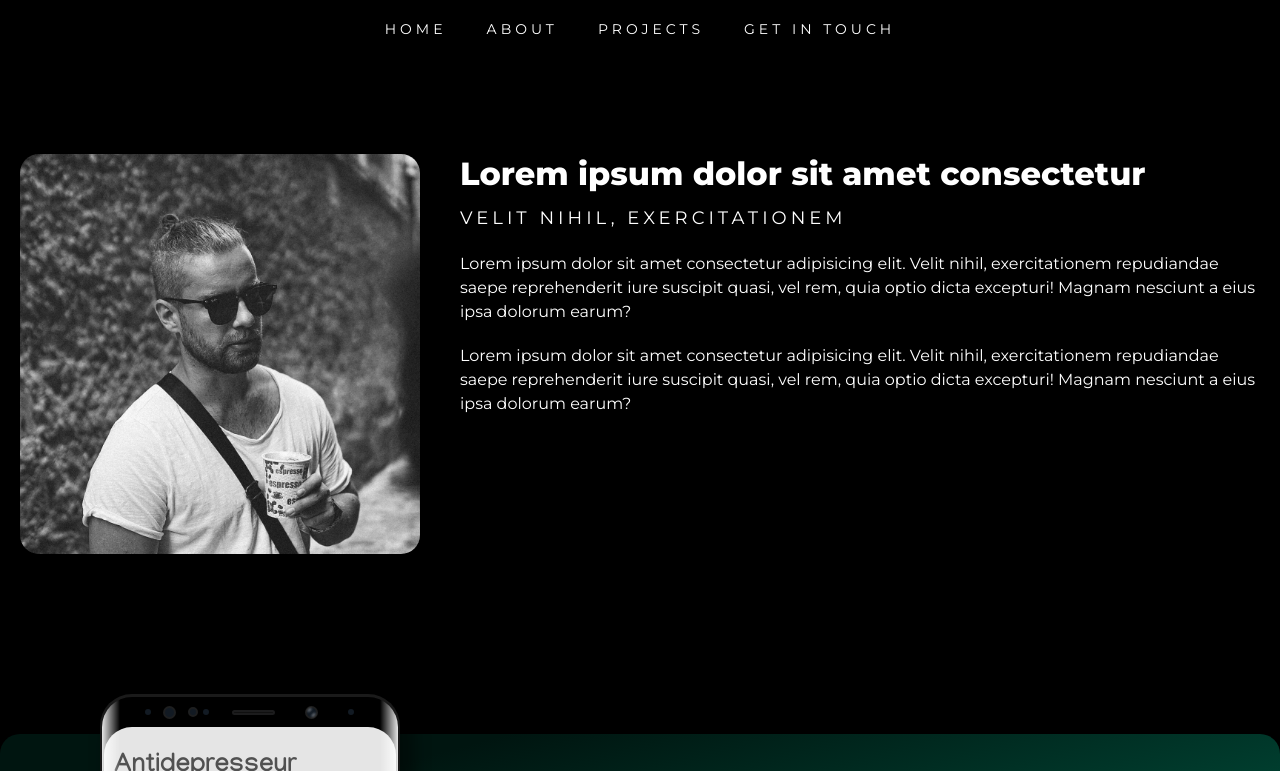
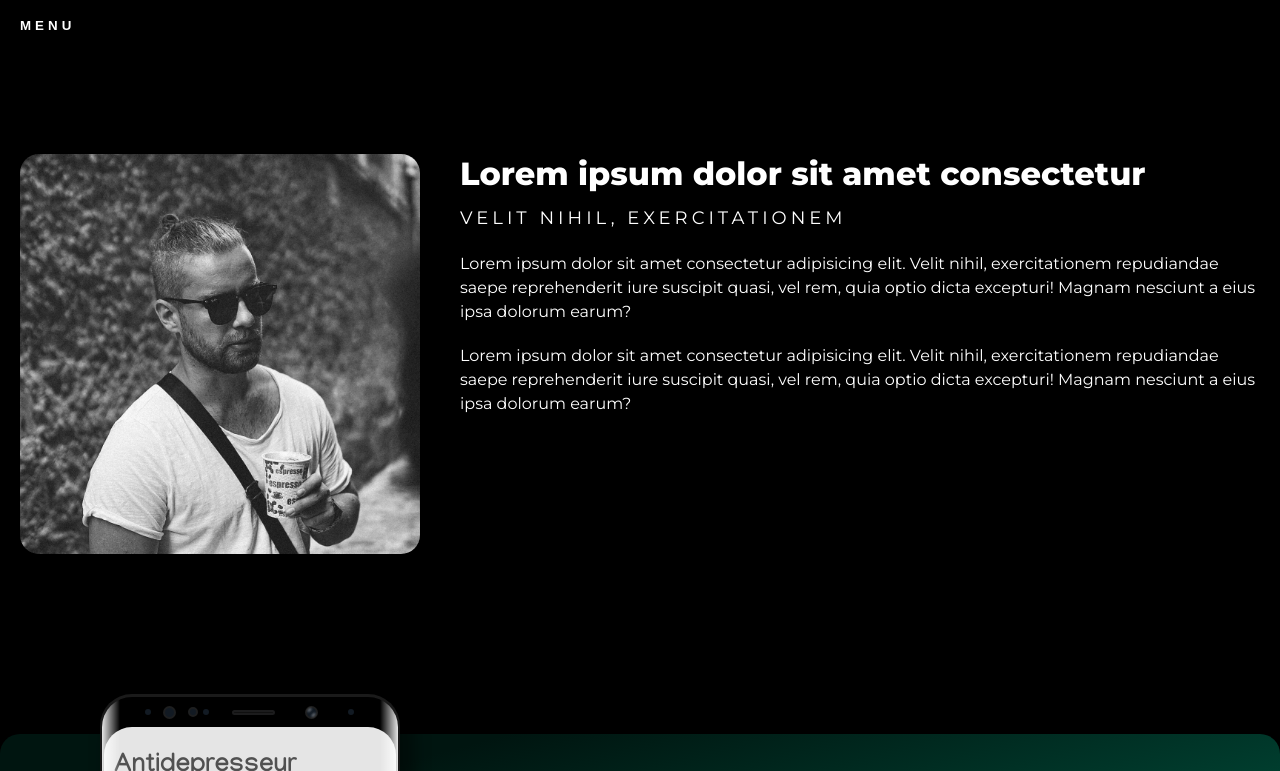
Before and after one commit to ma-zou/ma-zou.github.io, a plain HTML site: page index.html in a window 1280 px wide. Shown: the top 771 px of the page. Drawn offline with Linux system fonts and the light colour scheme; files whose address does not match are found by name.

Commit message:
Navbar / toggler added

```diff
--- a/assets/scripts/main.js
+++ b/assets/scripts/main.js
@@ -1,11 +1,15 @@
 window.onload = () => {
-    let inputs = document.querySelectorAll('input');
+    let inputs = document.querySelectorAll('input'),
+        navToggler = document.getElementById('navToggle');
+
+    navToggler.addEventListener('click', () => {document.body.classList.toggle('navOpen')});
 
     inputs.forEach((item) => {
         item.addEventListener('change', validate_form);
     })
 
     window.addEventListener('mousemove', fancy_cursor);
+
 }
 
 function fancy_cursor(e) {
--- a/assets/styles/scss/main.scss
+++ b/assets/styles/scss/main.scss
@@ -12,6 +12,10 @@
 	color: rgba(255,255,255,1);
 	font-family: $main-font;
 	overflow-x: hidden;
+
+	&.navOpen {
+		overflow-y:hidden;
+	}
 }
 
 p {
@@ -94,7 +98,7 @@
 	}
 }
 
-button, .button {
+button:not(.basic), .button {
 	color: white;
 	font-size: 14px;
 	background: rgba(#001510,1);
@@ -115,28 +119,95 @@
 }
 
 header {
+	.topbar {
+		height: 50px;
+		background: black;
+		position: fixed;
+		z-index:50;
+		width: 100%;
+		display: flex;
+		align-items: center;
+		padding: 0 20px;
+
+		button {
+			background: none;
+			border: none;
+			color: white;
+			position: relative;
+			font-weight: 800;
+			transition: all 300ms;
+			letter-spacing: 4px;
+			outline:none;
+			cursor: url(/assets/images/dot.png), auto;
+
+
+			span {
+				position: relative;
+				z-index: 1;
+				pointer-events: none;
+				&.front {
+					position: relative;
+					z-index: 3;
+				}
+			}
+
+			&:before {
+				content: "";
+				background: white;
+				width: 0;
+				height: 1px;
+				display:block;
+				position: absolute;
+				left:-20px;
+				transition: all 150ms ease-out;
+				top: 50%;
+				z-index: 2;
+			}
+
+			body.navOpen & {
+				&:before {
+					width: 100vw;
+				}
+			}
+
+			&:hover {
+				color: #00bf8f;
+			}
+		}
+	}
 	nav {
-		position: absolute;
+		z-index: 50;
+		position: fixed;
 		width: 100%;
+		background:black;
+		transform: translateX(-100%);
+		transition: all 300ms;
 		left:0;
-		top:0;
+		bottom: 0;
+		top:50px;
+
+		body.navOpen & {
+			transform: translateX(0);
+		}
 
 		ul {
 			display:flex;
 			justify-content: center;
 			list-style: none;
+			flex-flow: column nowrap;
 
 			li {
 				a {
 					padding: 20px;
 					color: white;
-					display:block;
+					display:inline-block;
 					text-decoration: none;
 					font-weight: 400;
 					font-size: 14px;
 					text-transform: uppercase;
 					letter-spacing: 4px;
 					transition: all 300ms;
+					cursor: url(/assets/images/dot.png), auto;
 				}
 
 				&:hover {
--- a/index.html
+++ b/index.html
@@ -10,6 +10,9 @@
 </head>
 <body>
     <header>
+        <div class="topbar">
+            <button class="basic" id="navToggle"><span class="front">M</span><span>E</span><span class="front">N</span><span>U</span></button>
+        </div>
         <nav>
             <ul>
                 <li><a class="navLink" href="" title="">Home</a></li>
```
Also changed, not shown: assets/styles/main.css, 1 other file.
